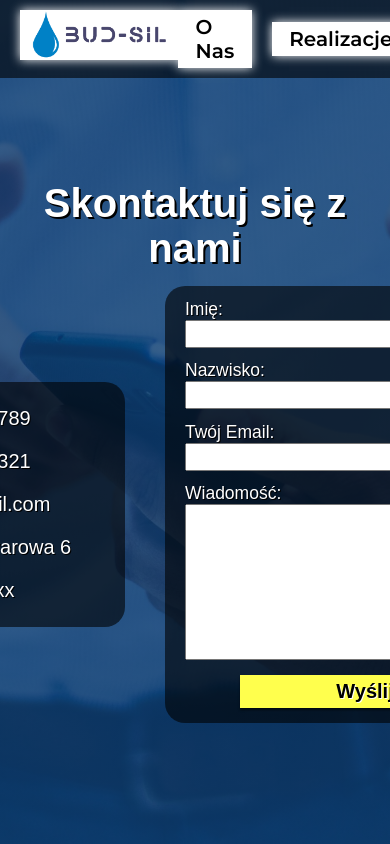
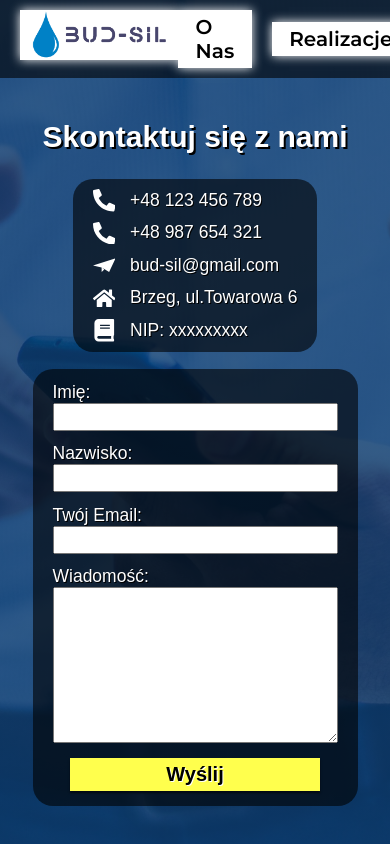
Before and after one commit to Kaczmarczykk97/Bud-Sil, a React (Create React App) app: page /kontakt in a window 390 px wide. Shown: the top 844 px of the page. Built offline with nearby package versions, Linux system fonts and the light colour scheme; a web font is replaced by a local one.

Commit message:
responsive ContactPage

```diff
--- a/src/Components/ContactPage/ContactPage.module.css
+++ b/src/Components/ContactPage/ContactPage.module.css
@@ -5,7 +5,7 @@
   justify-content: center;
   gap: 1.5rem;
   width: 100%;
-  height: 100vh;
+  min-height: 100vh;
   background: linear-gradient(rgba(6, 57, 112, 0.8), rgba(6, 57, 112, 0.8)),
     url(../Imgs/contact_page_background.jpg) center/cover fixed no-repeat;
 }
@@ -114,3 +114,121 @@
   transform: translateY(1px);
   box-shadow: 0 0 0 rgb(0, 0, 0, 0.6);
 }
+
+@media (max-width: 800px) {
+  .contactPage-box {
+    gap: 2rem;
+  }
+
+  .contact-wrapper--textbox {
+    min-width: auto;
+    width: max-content;
+  }
+
+  .contact-wrapper--textbox .contact-wrapper p {
+    font-size: 1.75rem;
+  }
+
+  .contact-wrapper--formbox {
+    min-width: 36.5rem;
+  }
+}
+
+@media (max-width: 700px) {
+  .contactPageWrapper {
+    gap: 2.5rem;
+  }
+
+  .contactPage-box {
+    gap: 1.25rem;
+  }
+
+  .contact-wrapper--textbox .contact-wrapper p {
+    font-size: 1.5rem;
+  }
+
+  .contact-wrapper--textbox .contact-wrapper {
+    gap: 1rem;
+  }
+
+  .contact-wrapper--textbox .contact-wrapper .contact-wrapper--icon {
+    font-size: 1.75rem;
+  }
+
+  .contact-wrapper--formbox {
+    min-width: 32.5rem;
+  }
+}
+
+@media (max-width: 600px) {
+  .contactPageWrapper h2 {
+    margin-top: 12rem;
+  }
+
+  .contactPage-box {
+    flex-direction: column;
+    justify-content: center;
+    margin-bottom: 5rem;
+    gap: 1.75rem;
+  }
+
+  .contact-wrapper--textbox {
+    gap: 1rem;
+    padding: 2rem 4rem;
+  }
+
+  .contact-wrapper--textbox .contact-wrapper {
+    margin-top: 0;
+    margin-bottom: 0;
+  }
+
+  .contact-wrapper--textbox .contact-wrapper p {
+    font-size: 1.75rem;
+  }
+
+  .contact-wrapper--textbox .contact-wrapper {
+    gap: 1.5rem;
+  }
+
+  .contact-wrapper--textbox .contact-wrapper .contact-wrapper--icon {
+    font-size: 2.25rem;
+  }
+
+  .contact-wrapper--formbox {
+    min-width: 45rem;
+  }
+}
+
+@media (max-width: 500px) {
+  .contactPageWrapper h2 {
+    font-size: 3.25rem;
+  }
+
+  .contact-wrapper--formbox {
+    min-width: 40rem;
+  }
+}
+
+@media (max-width: 450px) {
+  .contact-wrapper--textbox {
+    padding: 1.25rem 2.25rem;
+  }
+
+  .contact-wrapper--formbox {
+    min-width: 35rem;
+  }
+}
+
+@media (max-width: 400px) {
+  .contactPageWrapper h2 {
+    font-size: 3rem;
+  }
+
+  .contact-wrapper--textbox {
+    padding: 1rem 2rem;
+  }
+
+  .contact-wrapper--formbox {
+    min-width: 32.5rem;
+  }
+}
```
